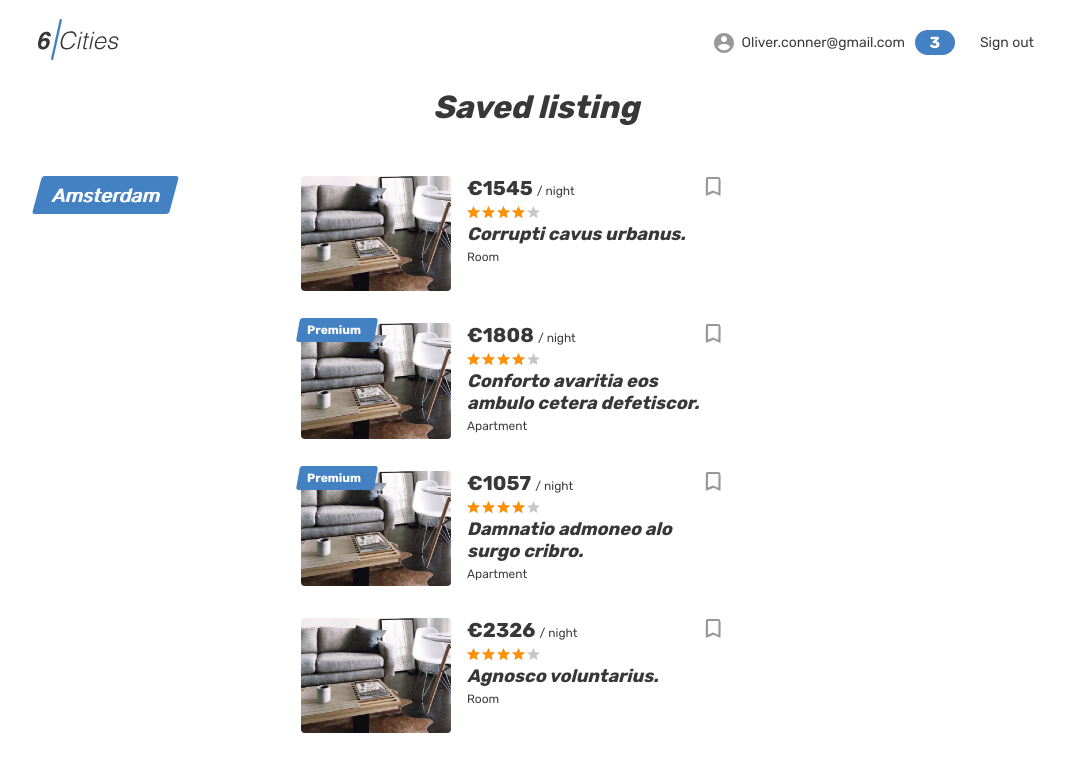
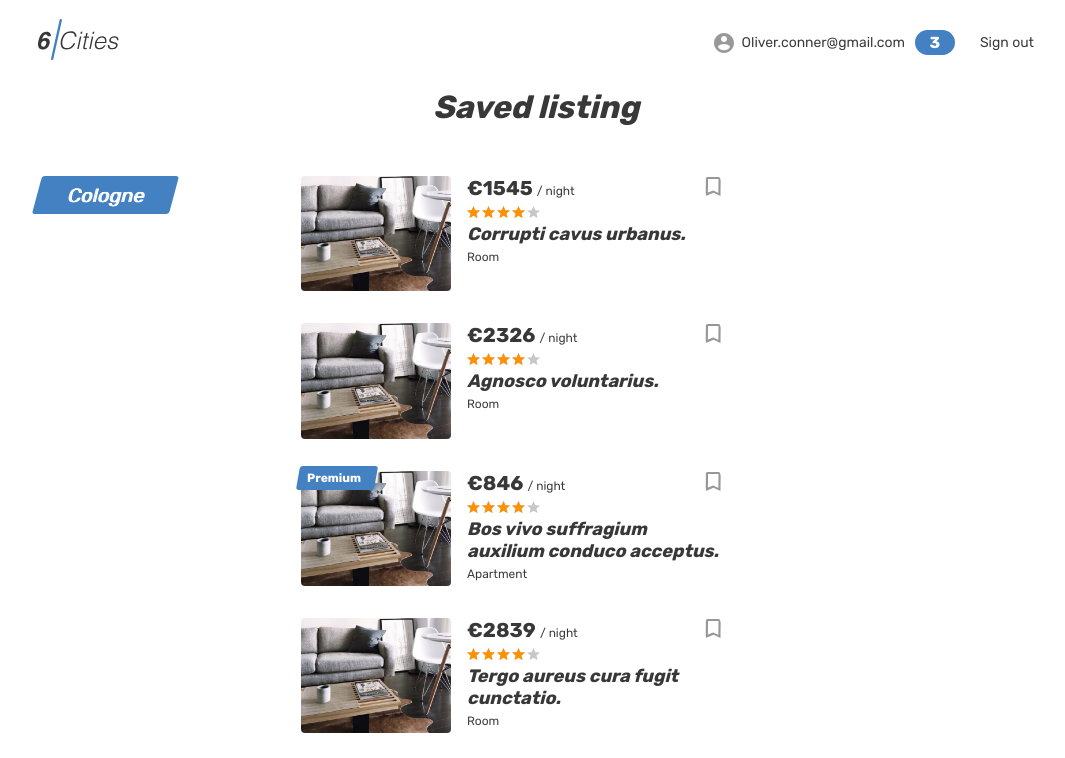
Before and after one commit to htmlacademy-react/2310483-six-cities-3, a React (Vite) app: page /favorites in a window 1280 px wide. Shown: the top 758 px of the page, without its empty margins (104-1169 px from the left). Built offline with nearby package versions, Linux system fonts and the light colour scheme.

Commit message:
refactor FavoritesPage, created FavoriteLocationsList, added store selector getFavoriteOffers

```diff
--- a/src/pages/FavoritesPage/FavoritesPage.tsx
+++ b/src/pages/FavoritesPage/FavoritesPage.tsx
@@ -1,39 +1,13 @@
-import OfferPreview from '../../shared/components/OfferPreview/OfferPreview';
 import Header from '../../shared/components/Header/Header';
-import { AuthStatus, PageType } from '../../shared/api/const';
+import { AuthStatus, Paths } from '../../shared/api/const';
 import { useAppSelector } from '../../shared/api/store/hooks';
-import { getOffers } from '../../shared/api/store/selector';
+import { getFavoriteOffers } from '../../shared/api/store/selector';
+import { Link } from 'react-router-dom';
+import FavoriteLocationList from './components/FavoriteLocationsList';
 
 const FavoritesEmptyPageTemplate = () => (
   <div className="page page--favorites-empty">
-    <header className="header">
-      <div className="container">
-        <div className="header__wrapper">
-          <div className="header__left">
-            <a className="header__logo-link" href="main.html">
-              <img className="header__logo" src="img/logo.svg" alt="6 cities logo" width="81" height="41"/>
-            </a>
-          </div>
-          <nav className="header__nav">
-            <ul className="header__nav-list">
-              <li className="header__nav-item user">
-                <a className="header__nav-link header__nav-link--profile" href="#">
-                  <div className="header__avatar-wrapper user__avatar-wrapper">
-                  </div>
-                  <span className="header__user-name user__name">Oliver.conner@gmail.com</span>
-                  <span className="header__favorite-count">0</span>
-                </a>
-              </li>
-              <li className="header__nav-item">
-                <a className="header__nav-link" href="#">
-                  <span className="header__signout">Sign out</span>
-                </a>
-              </li>
-            </ul>
-          </nav>
-        </div>
-      </div>
-    </header>
+    <Header authStatus={AuthStatus.Auth} />
     <main className="page__main page__main--favorites page__main--favorites-empty">
       <div className="page__favorites-container container">
         <section className="favorites favorites--empty">
@@ -46,18 +20,17 @@ const FavoritesEmptyPageTemplate = () => (
       </div>
     </main>
     <footer className="footer">
-      <a className="footer__logo-link" href="main.html">
+      <Link className="footer__logo-link" to={Paths.Main}>
         <img className="footer__logo" src="img/logo.svg" alt="6 cities logo" width="64" height="33"/>
-      </a>
+      </Link>
     </footer>
   </div>
 );
 
 const FavoritesPage = () => {
-  const offers = useAppSelector(getOffers);
-  const favoriteOffers = offers.filter((offer) => offer.isFavorite);
+  const offers = useAppSelector(getFavoriteOffers);
 
-  if (favoriteOffers.length === 0) {
+  if (offers.size === 0) {
     return <FavoritesEmptyPageTemplate/>;
   }
 
@@ -68,40 +41,7 @@ const FavoritesPage = () => {
         <div className="page__favorites-container container">
           <section className="favorites">
             <h1 className="favorites__title">Saved listing</h1>
-            <ul className="favorites__list">
-              <li className="favorites__locations-items">
-                <div className="favorites__locations locations locations--current">
-                  <div className="locations__item">
-                    <a className="locations__item-link" href="#">
-                      <span>Amsterdam</span>
-                    </a>
-                  </div>
-                </div>
-                <div className="favorites__places">
-                  {
-                    favoriteOffers.map((offer) => (
-                      <OfferPreview
-                        key={offer.id}
-                        offer={offer}
-                        pageType={PageType.Favorites}
-                      />
-                    ))
-                  }
-                </div>
-              </li>
-              <li className="favorites__locations-items">
-                <div className="favorites__locations locations locations--current">
-                  <div className="locations__item">
-                    <a className="locations__item-link" href="#">
-                      <span>Cologne</span>
-                    </a>
-                  </div>
-                </div>
-                <div className="favorites__places">
-                  {/*favorites Previews*/}
-                </div>
-              </li>
-            </ul>
+            <FavoriteLocationList favoriteOffers={offers}/>
           </section>
         </div>
       </main>
--- /dev/null
+++ b/src/pages/FavoritesPage/components/FavoriteLocationsList.tsx
@@ -0,0 +1,40 @@
+import { PageType } from '../../../shared/api/const';
+import { FavoriteOffers } from '../../../shared/api/type';
+import OfferPreview from '../../../shared/components/OfferPreview/OfferPreview';
+
+type FavoriteLocationItemProps = {
+  favoriteOffers: FavoriteOffers;
+}
+
+const FavoriteLocationList = ({favoriteOffers}: FavoriteLocationItemProps) => (
+  <ul className="favorites__list">
+    {
+      Array.from(favoriteOffers)
+        .map(([city, offers]) => (
+          <li key={city} className="favorites__locations-items">
+            <div className="favorites__locations locations locations--current">
+              <div className="locations__item">
+                <a className="locations__item-link" href="#">
+                  <span>{city}</span>
+                </a>
+              </div>
+            </div>
+            <div className="favorites__places">
+              {
+                offers
+                  .map((offer) => (
+                    <OfferPreview
+                      key={offer.id}
+                      offer={offer}
+                      pageType={PageType.Favorites}
+                    />
+                  ))
+              }
+            </div>
+          </li>
+        ))
+    }
+  </ul>
+);
+
+export default FavoriteLocationList;
--- a/src/shared/api/store/selector.ts
+++ b/src/shared/api/store/selector.ts
@@ -1,4 +1,6 @@
+import { getFavoriteOffersCb } from '../../utils/func';
 import { Offer } from '../models';
+import { FavoriteOffers } from '../type';
 import { State } from './type';
 
 export const getCity = (state: State) => state.city;
@@ -10,3 +12,8 @@ export const getFilteredOffers = (state: State): Offer[] => {
 
   return result;
 };
+
+export const getFavoriteOffers = (state: State): FavoriteOffers =>
+  state.offers
+    .filter((offer) => offer.isFavorite)
+    .reduce(getFavoriteOffersCb, new Map<string, Offer[]>());
--- /dev/null
+++ b/src/shared/api/type.ts
@@ -0,0 +1,3 @@
+import { Offer } from './models';
+
+export type FavoriteOffers = Map<string, Offer[]>;
--- a/src/shared/utils/func.ts
+++ b/src/shared/utils/func.ts
@@ -0,0 +1,11 @@
+import { Offer } from '../api/models';
+import { FavoriteOffers } from '../api/type';
+
+export const getFavoriteOffersCb = (acc: FavoriteOffers, offer: Offer): FavoriteOffers => {
+  if (acc.has(offer.city.name)) {
+    acc.get(offer.city.name)?.push(offer);
+    return acc;
+  }
+  acc.set(offer.city.name, [offer]);
+  return acc;
+};
```
